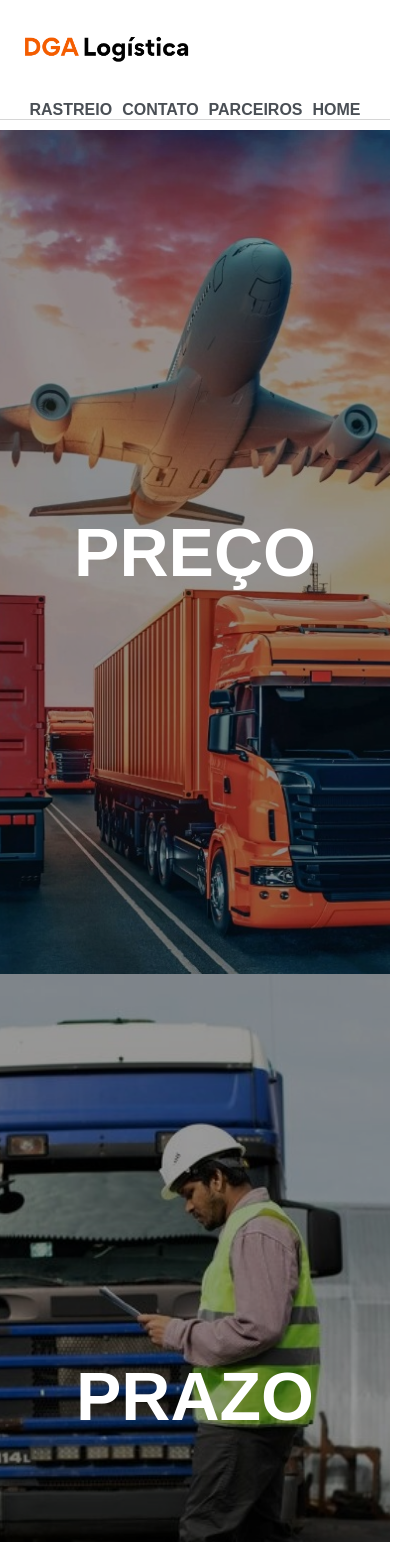
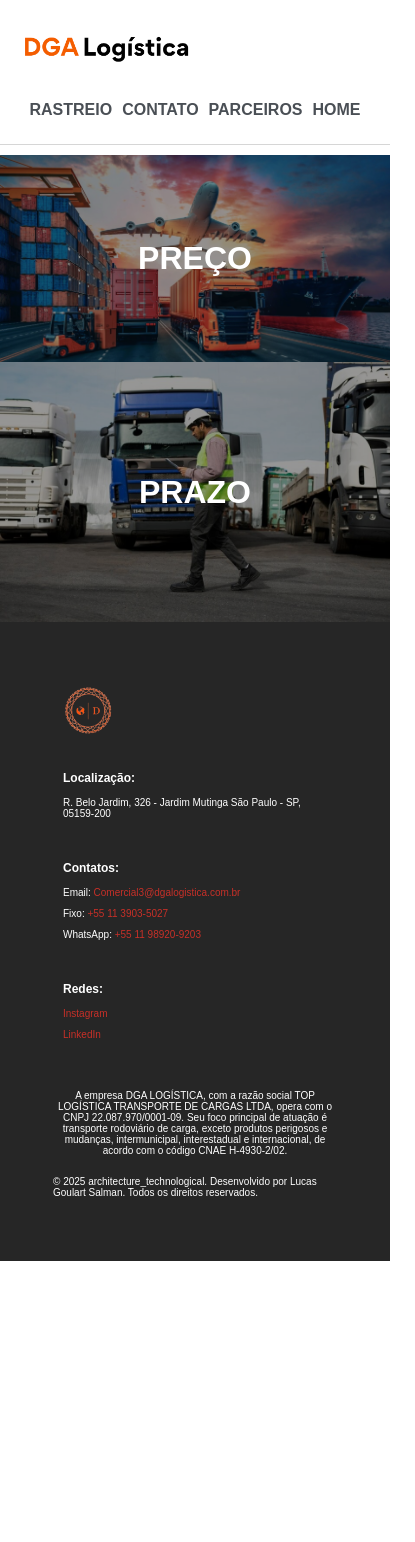
Before and after one commit to lucgoulart/DGA-Logistica, an Angular app: page / in a window 390 px wide. Shown: the top 1542 px of the page, 415 px wide, since content can reach past the window. After the commit the page ends 1261 px from the top, so only its background shows below. Built offline with nearby package versions, Linux system fonts and the light colour scheme; a web font is replaced by a local one.

Commit message:
melhorias mobile

```diff
--- a/src/app/components/footer/footer/footer.component.scss
+++ b/src/app/components/footer/footer/footer.component.scss
@@ -1,7 +1,7 @@
 .footer {
   background-color: #262626;
   color: #fff;
-  padding: 80px;
+  padding: 53px;
   display: flex;
   flex-wrap: wrap;
   justify-content: space-between;
@@ -35,3 +35,19 @@
     font-size: 10px;
   }
 }
+
+@media (max-width: 912px) {
+
+img{
+  width: 50px !important;
+}
+
+h3{
+  font-size: 12px !important;
+}
+
+p{
+  font-size: 10px !important;
+}
+
+}
--- a/src/app/components/header/header/header.component.scss
+++ b/src/app/components/header/header/header.component.scss
@@ -55,5 +55,8 @@
       }
     }
   }
+  .content-header__collumn{
+    margin-bottom: 25px;
+  }
 
   }
--- a/src/app/components/pagina-inicial/pagina-inicial.component.scss
+++ b/src/app/components/pagina-inicial/pagina-inicial.component.scss
@@ -48,14 +48,21 @@
   }
 }
 
-  @media (max-width: 912px) {
-    .content-pagina-inicial{
-      display: block;
+@media (max-width: 912px) {
+  .content-pagina-inicial {
+    display: block;
 
-      &__block-imgs{
-        width: 100% !important;
+    &__block-imgs {
+      width: 100% !important;
 
+      img {
+        height: auto !important; // Ajusta a altura automaticamente
+        object-fit: contain !important; // Evita corte
       }
+    }
 
+    &__redirect-main-link {
+      font-size: 2rem; // Ajuste de tamanho do texto pro mobile
     }
   }
+}
```
